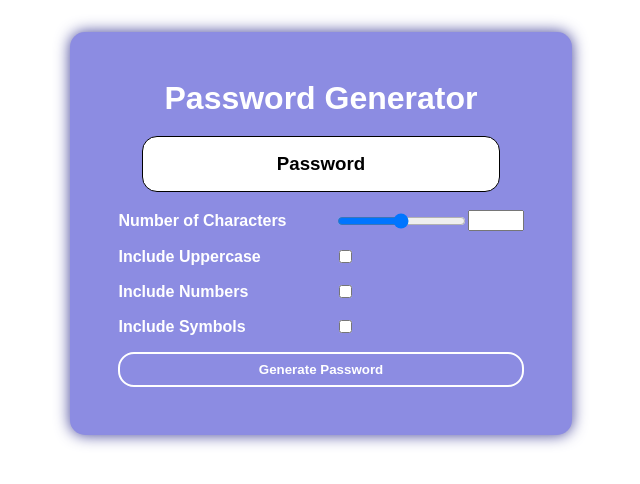
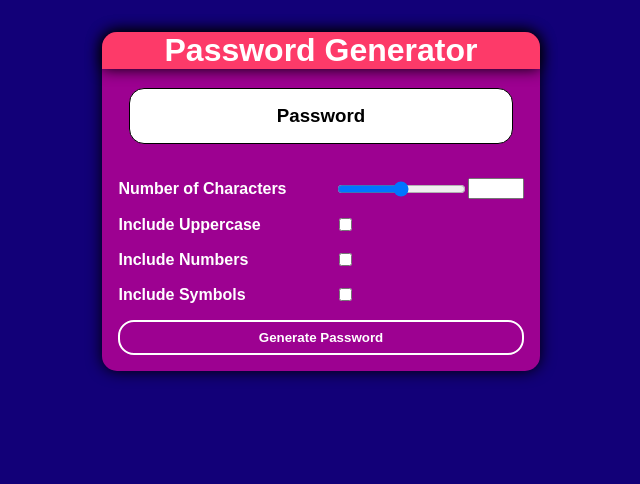
Before and after one commit to nchow18/password-generator, a plain HTML site: page index.html in a window 1280 px wide. Shown: the whole page, without its empty margins (319-959 px from the left). Drawn offline with Linux system fonts and the light colour scheme.

Commit message:
update colors

```diff
--- a/index.html
+++ b/index.html
@@ -9,7 +9,9 @@
   </head>
   <body>
     <div class="wrapper">
+      <div class="title-style">
       <h1 class="title">Password Generator</h1>
+      </div>
       <h3 class="password-display" id="passwordDisplay">Password</h3>
     <form id="passwordGeneratorForm" class="form">
       <label for="">Number of Characters</label>
@@ -17,7 +19,7 @@
         <!--slider for number of characters-->
         <input type="range" min="8" max="128" id="characterAmountRange">
         <input class="number-input" type="number" min="8" max="128" id="characterAmountNumber">
-      </div>
+      </div><!--character amount container-->
 
 
 <!--check boxes for uppercase, numbers and symbols-->
--- a/style.css
+++ b/style.css
@@ -5,20 +5,31 @@ body {
   min-height: 50vh;
   margin: 0;
   font-family: Arial, Helvetica, sans-serif;
+  background-color: #120078;
 }
 
 .wrapper {
-  box-shadow: 0 0 15px rgb(63, 63, 151);
+  box-shadow: 0 0 15px black;
   border-radius: 15px;
-  background-color: rgb(140, 140, 226);
+  background-color: #9d0191;
   color: white;
   display: flex;
   justify-content: center;
   align-items: center;
   flex-direction: column;
-  padding: 3rem;
+  padding: 0rem;
   margin: 2rem;
 }
+
+.title-style {
+  background-color: #fd3a69;
+  height: 100%;
+  width: 100%;
+  border-top-left-radius: 15px;
+  border-top-right-radius: 15px;
+  box-shadow: 0 0 15px black;
+}
+
 
 .form {
   display: grid;
@@ -27,6 +38,7 @@ body {
   column-gap: 3rem;
   justify-items: flex-start;
   align-items: center;
+  padding: 1rem;
 }
 
 .title {
```
